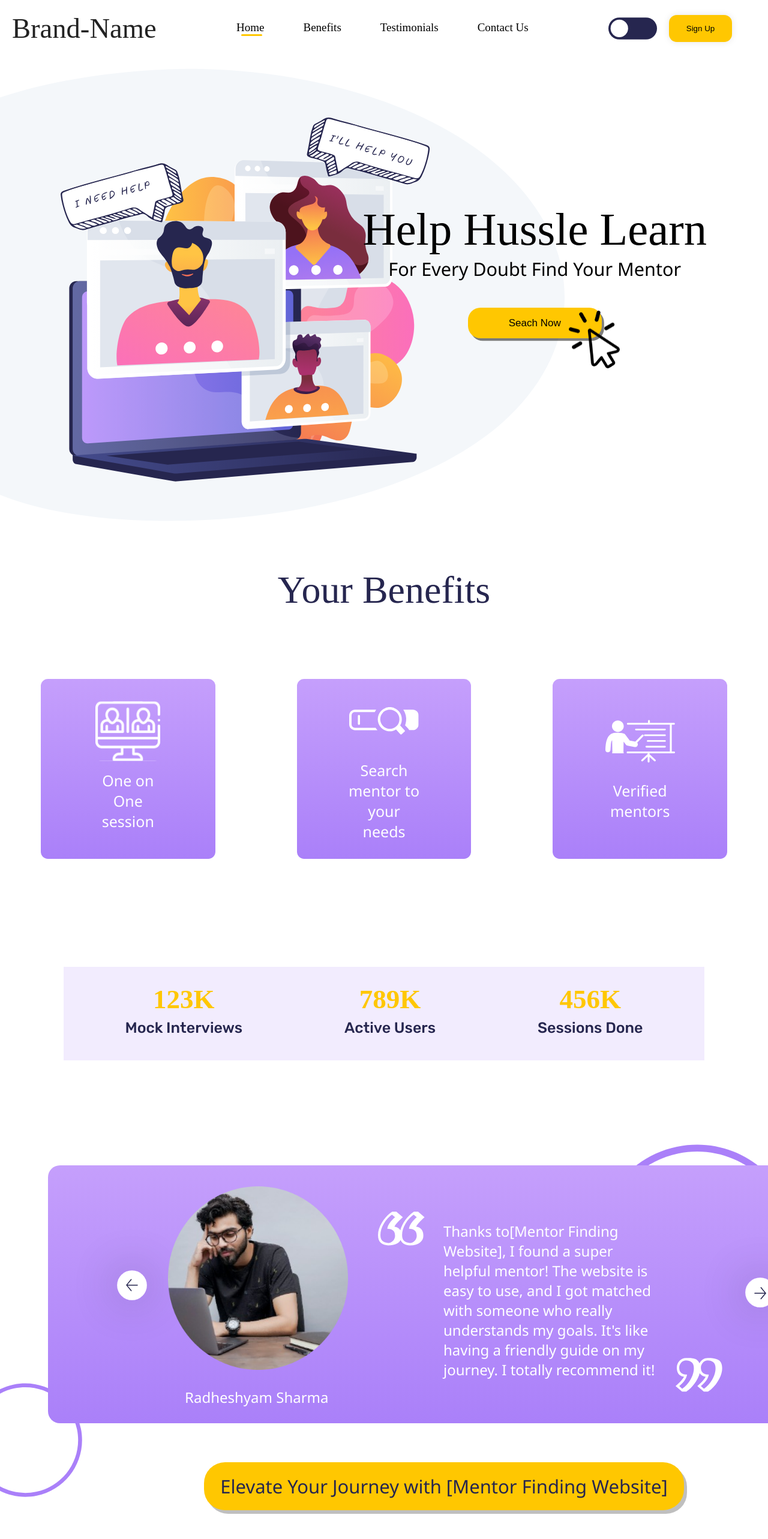
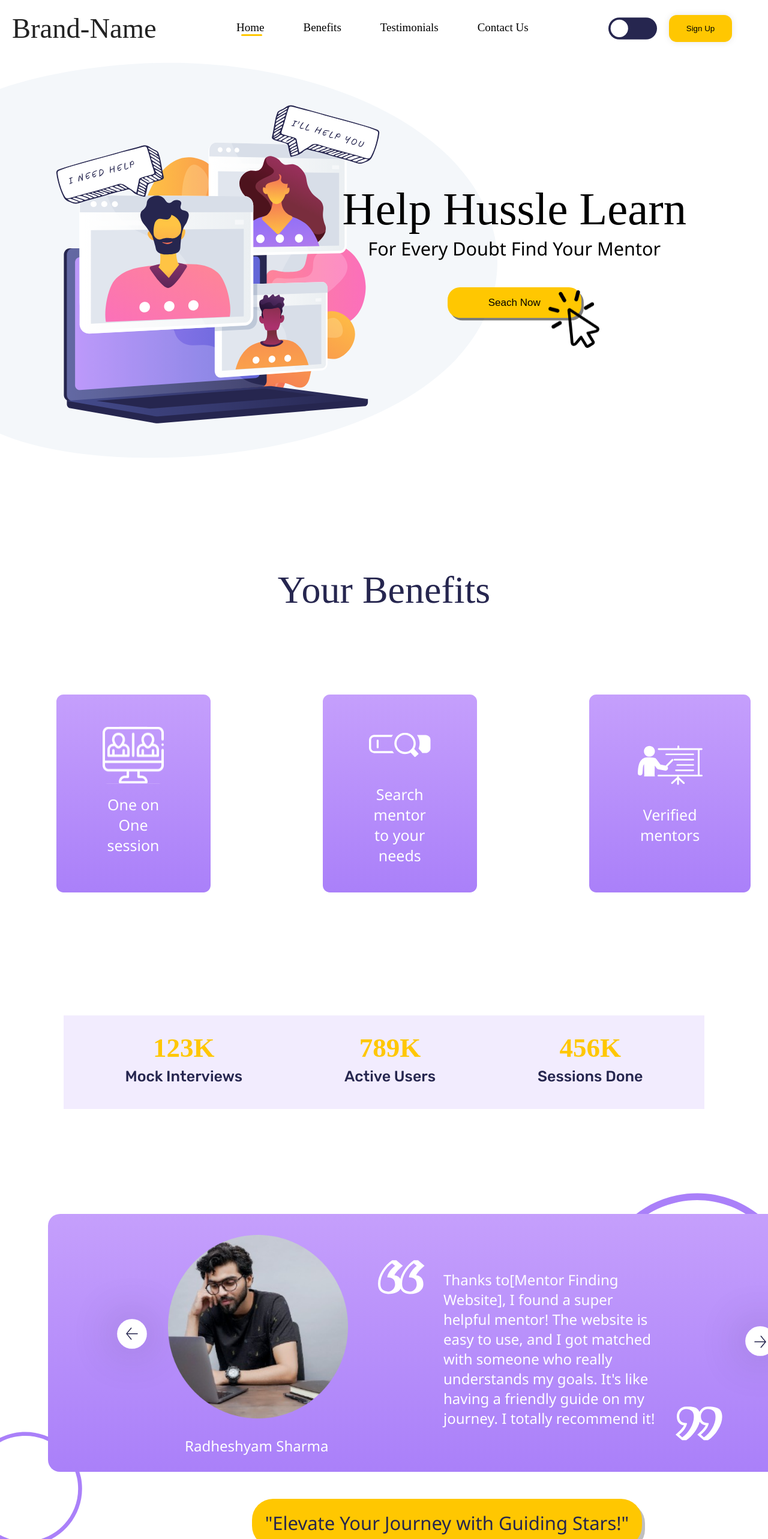
Before and after one commit to TheAlgorithmicPath/c-kit-frontend, a React (Create React App) app: page / in a window 1280 px wide. Shown: the top 2566 px of the page at 60% size. Built offline with nearby package versions, Linux system fonts and the light colour scheme; a web font is replaced by a local one.

Commit message:
added video element and made minute modification in scroll button

```diff
--- a/src/components/Benefit/Benefit.module.css
+++ b/src/components/Benefit/Benefit.module.css
@@ -3,21 +3,22 @@ border-radius: 20px;
 background:  linear-gradient(180deg, #C59FFC 0%, #AA80F9 100%);
     padding: 0.5em 0.5em 0.8em 0.5em;
     align-items: center;
-    margin: 4rem;
+    margin: 5.5rem;
     flex: 1;
     display: flex;
     flex-direction: column;
     padding: 6rem 0rem;
     justify-content: center;
     border-radius: 0.7rem;
-    height: 300px;
+    height: 330px;
     transform: translateY(-10px);
-    width: 20px;
+
 }
 .benefit div{
     align-items: center;
     max-width: 40%;
     height: 150px;
+
 
 
 }
--- a/src/pages/Landing/Landing.js
+++ b/src/pages/Landing/Landing.js
@@ -1,4 +1,4 @@
-import React, { useState, useEffect }  from "react";
+import React, { useState, useEffect } from "react";
 import styles from "./Landing.module.css";
 import Benefit from "../../components/Benefit/Benefit";
 import feature1 from "../../Assets/Landing page/Rectangle (2).svg";
@@ -11,14 +11,8 @@ import image2 from "../../Assets/Landing page/Ellipse 2.png";
 import image3 from "../../Assets/Landing page/“.svg";
 import image4 from "../../Assets/Landing page/”.svg";
 import image5 from "../../Assets/Landing page/Frame 28.svg";
-// import image6 from "../../Assets/Landing page/Rectangle 15.svg";
-import VideoBackground from "../../Assets/Landing page/Vid-Bg.svg";
-import videoicon1 from "../../Assets/Landing page/icon _play_circle.svg";
-import videoicon2 from "../../Assets/Landing page/Rectangle 18.svg";
-import videoicon3 from "../../Assets/Landing page/Rectangle 17.svg";
+
 import Bars from "../../components/Bars/Bars";
-
-
 
 const Landing = () => {
   const [isVisible, setIsVisible] = useState(false);
@@ -146,18 +140,23 @@ const Landing = () => {
         </div>
         <article className={`${styles["below-testimonial"]}`}>
           <p className={`${styles["below-testimonial-text"]}`}>
-            Elevate Your Journey with [Mentor Finding Website]
+          "Elevate Your Journey with Guiding Stars!"
           </p>
         </article>
       </section>
       <section>
         <article className={`${styles["video"]}`}>
-          <img
-            className={`${styles["video-cutting"]}`}
-            src={VideoBackground}
-            alt=" video-demo"
-          />
-          <div className={`${styles["vidoe-icons"]}`}>
+          {/* <div className={`${styles["info-textbox"]}`}> */}
+            <iframe
+              className={`${styles["videoPlayer"]}`}
+              src="https://www.youtube.com/embed/oTKtgI-loaU?si=7QsEFvM44NQbarbO"
+              title="YouTube video player"
+              frameborder="0"
+              allow="accelerometer; autoplay; clipboard-write; encrypted-media; gyroscope; picture-in-picture; web-share"
+              allowfullscreen
+            ></iframe>
+          {/* </div> */}
+          {/* <div className={`${styles["vidoe-icons"]}`}>
             <img
               className={`${styles["play-button"]}`}
               src={videoicon1}
@@ -175,7 +174,7 @@ const Landing = () => {
                 alt="demo"
               />
             </div>
-          </div>
+          </div> */}
         </article>
       </section>
 
@@ -237,7 +236,12 @@ const Landing = () => {
         src={uparrow}
         alt="round background uparrow"
       /> */}
-      <button onClick={scrollToTop} className={`${styles.backToTop} ${isVisible ? styles.show : styles.hide}`}>
+      <button
+        onClick={scrollToTop}
+        className={`${styles.backToTop} ${
+          isVisible ? styles.show : styles.hide
+        }`}
+      >
         &#8593;
       </button>
     </article>
--- a/src/pages/Landing/Landing.module.css
+++ b/src/pages/Landing/Landing.module.css
@@ -6,7 +6,8 @@
 }
 .hero-section {
   height: 100vh;
-  background: url("../../Assets/Landing\ page/Hero-svg.svg") -10% 20px / contain no-repeat;
+  background: url("../../Assets/Landing\ page/Hero-svg.svg") -5% 10px / contain no-repeat;
+  background-size: 850px;
   display: flex;
   justify-content: flex-end;
   align-items: center;
@@ -14,8 +15,8 @@
 }
 
 .hero-text {
-  margin-right: 4rem;
-  margin-bottom: 5rem;
+  margin-right: 6rem;
+  margin-bottom: 9rem;
 }
 
 .hero-text h1 {
@@ -56,8 +57,10 @@
 
 .benefit-container {
   display: flex;
+
   /* align-items: stretch; */
-  /* justify-content: center; */
+
+
 }
 .benefit-section h2 {
   color: #26264f;
@@ -65,6 +68,7 @@
   font-size: 64px;
   /* font-style: normal; */
   font-weight: 400;
+
 }
 .social-figures{
   margin: 6rem 0rem 0rem 0rem;
@@ -156,62 +160,41 @@
 .below-testimonial {
   background-color: #ffc701;
   border-radius: 35px;
-  width: 800px;
+  width: 650px;
   height: 80.048px;
   box-shadow: 5px 6px 0px 0px rgba(0, 0, 0, 0.25);
-  display: inline-flex;
+  display:flex;
   justify-content: center;
   align-items: center;
-  transform: translateY(-400px);
-  position: relative;
-  right: -340px;
+   position: relative;
+   top: -420px;
+   right: -420px;
+
 }
 .below-testimonial-text {
   color: #26264f;
   text-align: center;
   font-size: 31px;
+
 }
 .video {
-  /* overflow-x: hidden; */
-  /* position: absolute; */
-  /* display: flex; */
-  /* height: 100vh; */
-   transform: translateY(-210px);
+  background: url(../../Assets/Landing\ page/Vid-Bg.svg);
+  height: 210vh;
+   transform: translateY(-370px);
+   display: flex;
+   justify-content: center;
+   align-items: center;
   /* height: 100px; */
 }
-.video-icons{
-  /* transform: translateY(-130px); */
-  display: flex;
-  /* padding: 4rem; */
-  /* justify-content: center; */
-  /* align-items: center; */
 
+.videoPlayer{
+  height: 35%;
+  width: 75vw;
+  border-radius: 2rem;
+  box-shadow: 0 0 10px #000;
 }
-.icon-seek{
-  display: flex;
-  align-items: center;
-  justify-content: center;
-}
-.video-cutting {
-  position: relative;
-  transform: translateY(-12px);
-}
-.play-button{
-  width: 100%;
-  height: 100px;
-  display: flex;align-self: center;
-  transform: translateY(-800px);
-  margin: 2rem 0rem 10rem 0rem;
-}
-.half {
-  position: absolute;
-  left: 100px;
-  z-index: 20;
-  transform: translateY(-800px);
-}
-.full{
-  transform: translateY(-800px);
-}
+
+
 .faq {
 
   width: 90%;
@@ -315,15 +298,17 @@ margin-top:-20rem;
   margin:-4rem 0 0 0;
 }
 
+
 .backToTop{
   position: fixed;
   top:35rem;
   left:80rem;
   /* background-color:red */
-  padding:0.8rem 1rem ;
+  padding: 0.7rem 1rem ;
   border-radius: 100rem;
   border: none;
-  font-size: 1.2rem;
+
+  /* font-size: 1.2rem; */
   font-weight: bold;
   background-color:var(--color-primary);
   color: white;
```
Also changed, not shown: src/Assets/Landing page/cutting.svg (deleted), src/Assets/Landing page/cutting1.svg (deleted).
